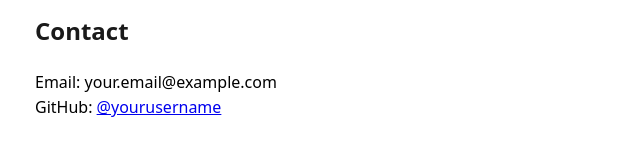
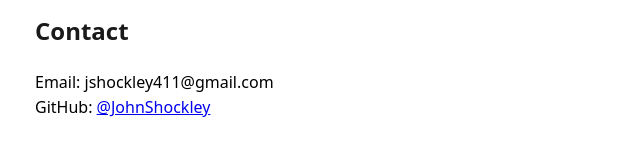
Before and after one commit to JohnShockley/JohnShockley.github.io, a plain HTML site: page index.html in a window 1280 px wide. Shown: the part 486-642 px from the top of the page, 255-895 px from the left. Drawn offline with Linux system fonts and the light colour scheme.

Commit message:
Update index.html

```diff
--- a/index.html
+++ b/index.html
@@ -36,11 +36,11 @@
   <em>I'm designing systems for terrain generation, leveling, and combat interaction.</em></p>
 
   <h2 id="resume">Resume</h2>
-  <p><a href="YOUR_RESUME_LINK_HERE" target="_blank">View My Resume (PDF)</a></p>
+  <p><a href="/Shockley_John_Resume_2025" target="_blank">View My Resume (PDF)</a></p>
 
   <h2 id="contact">Contact</h2>
-  <p>Email: your.email@example.com <br>
-     GitHub: <a href="https://github.com/yourusername" target="_blank">@yourusername</a>
+  <p>Email: jshockley411@gmail.com <br>
+     GitHub: <a href="https://github.com/JohnShockley" target="_blank">@JohnShockley</a>
   </p>
 </body>
 </html>
```
